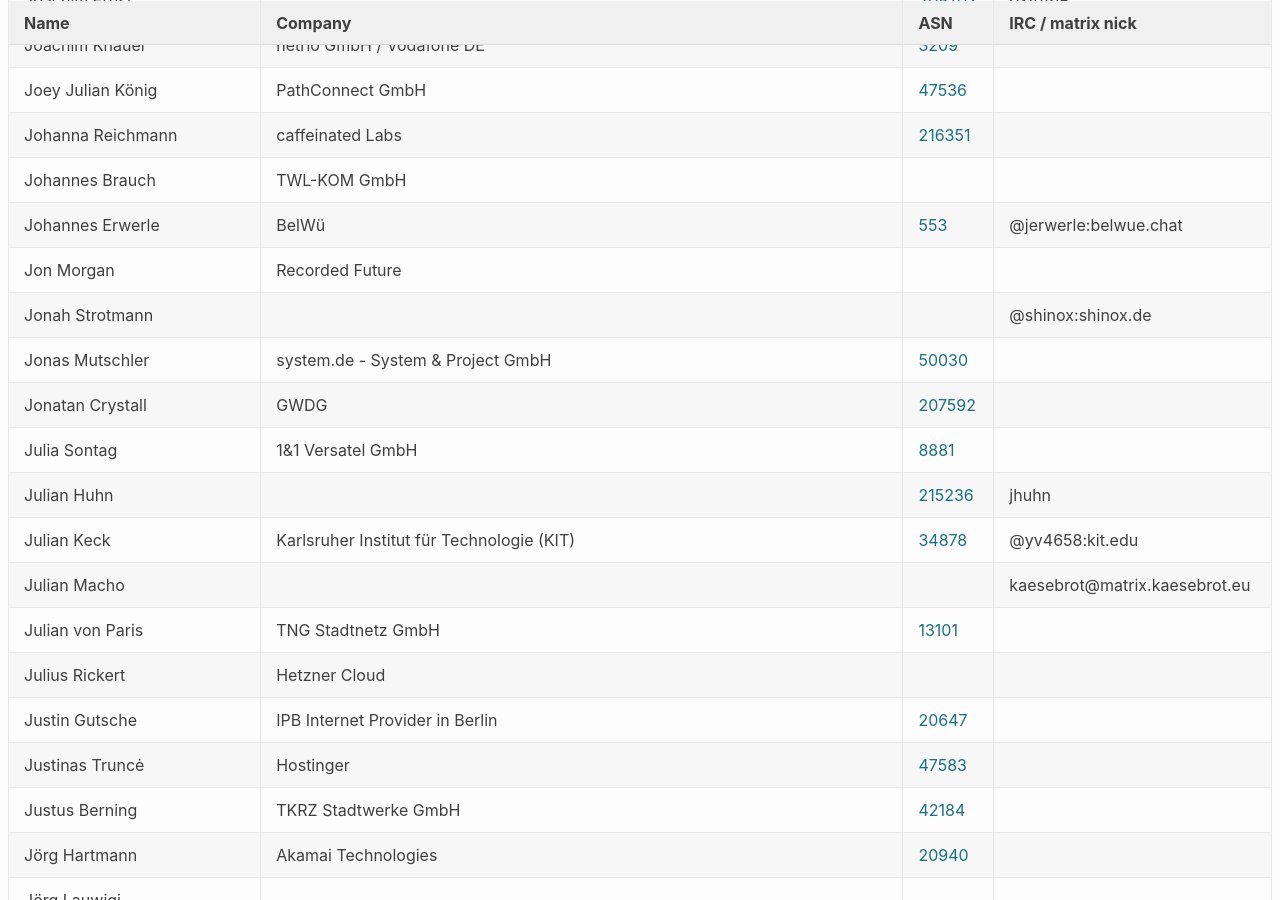
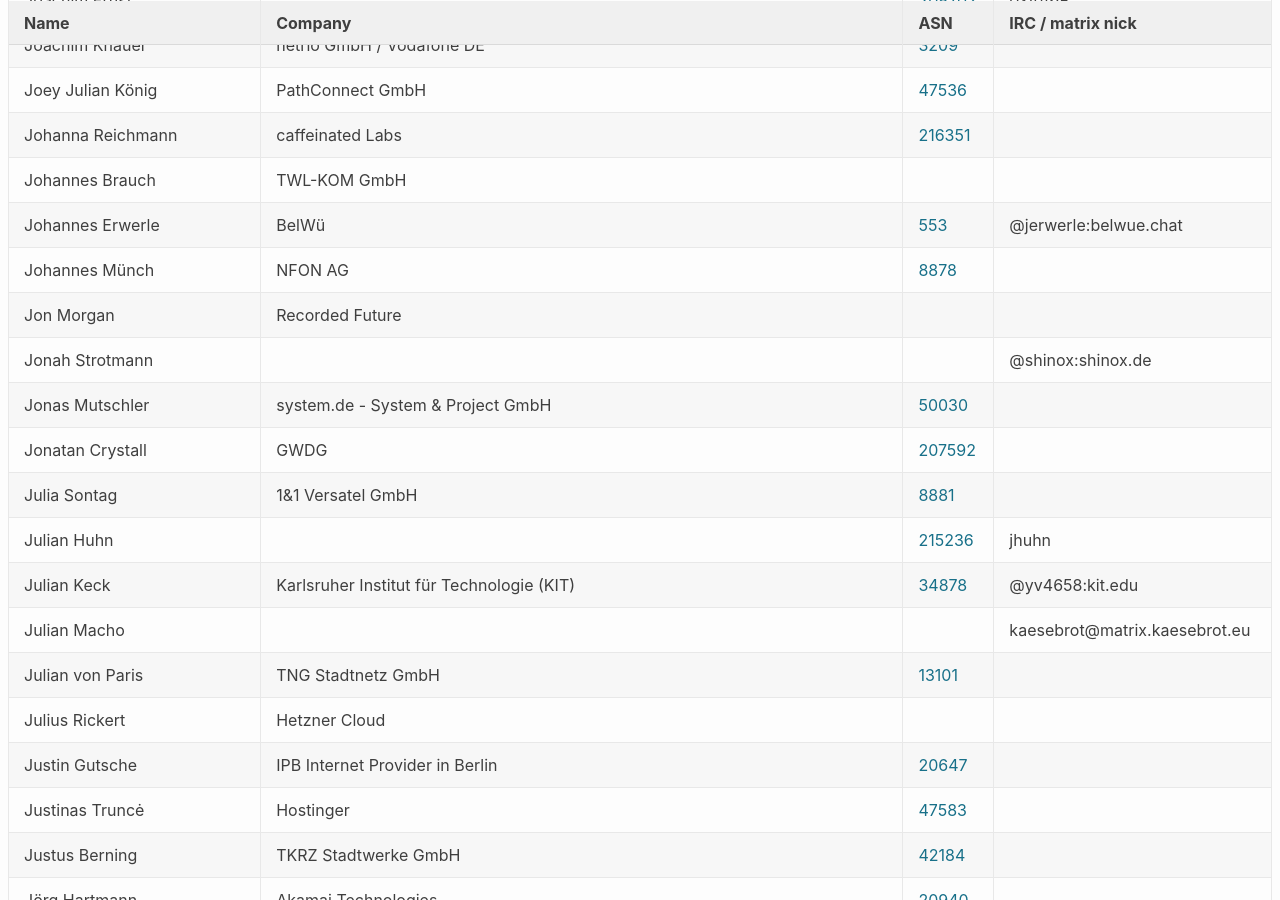
Before and after one commit to denog/pretix-attendeelist, a Jekyll site: the page built from denog17/index.markdown, in a window 1280 px wide and 900 px high, scrolled down 5869 px. Built offline with Jekyll 4.4.1, drawn with Linux system fonts in a browser that asks for light colours.

Commit message:
Latest data: Fri Aug 15 05:49:11 UTC 2025

```diff
--- a/_data/attendees_denog17_onsite.json
+++ b/_data/attendees_denog17_onsite.json
@@ -792,6 +792,12 @@
     "asn": "553"
   },
   {
+    "name": "Johannes Münch",
+    "company": "NFON AG",
+    "irc": null,
+    "asn": "8878"
+  },
+  {
     "name": "Jonah Strotmann",
     "company": null,
     "irc": "@shinox:shinox.de",
```
